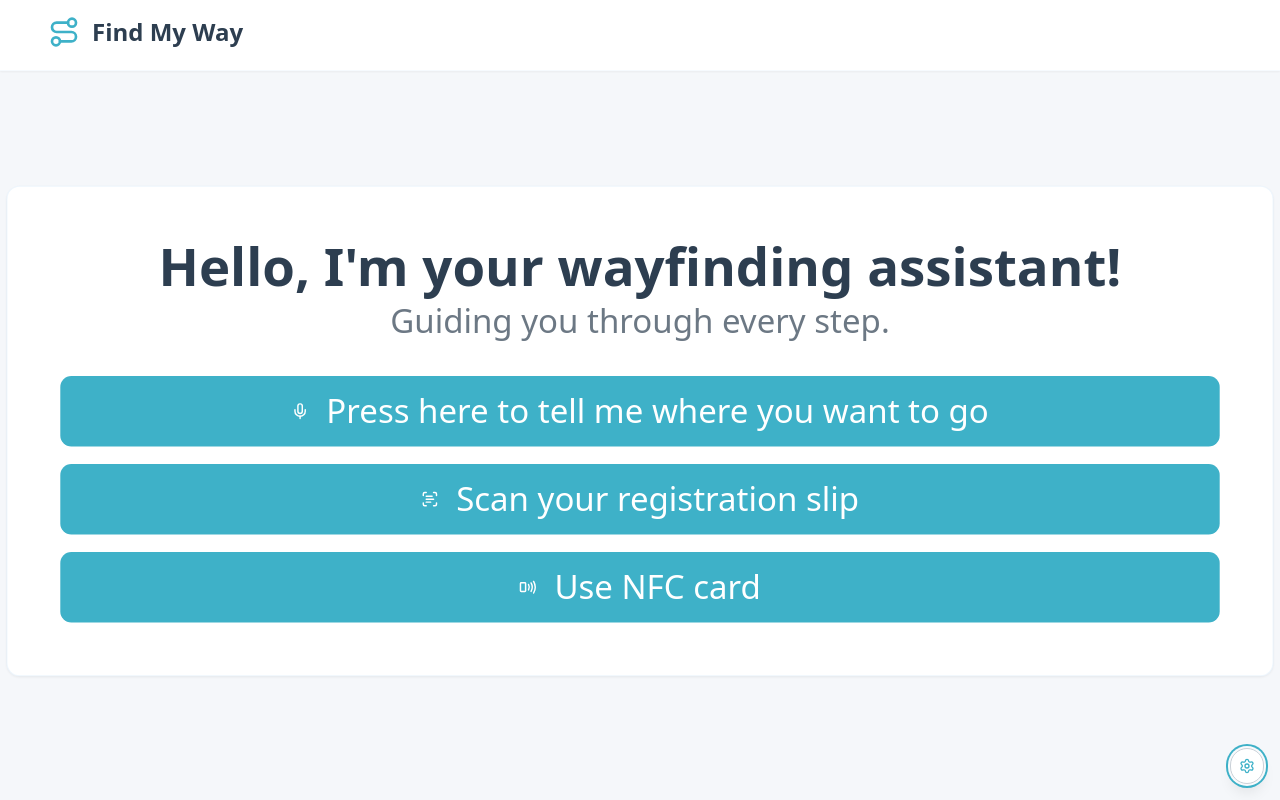
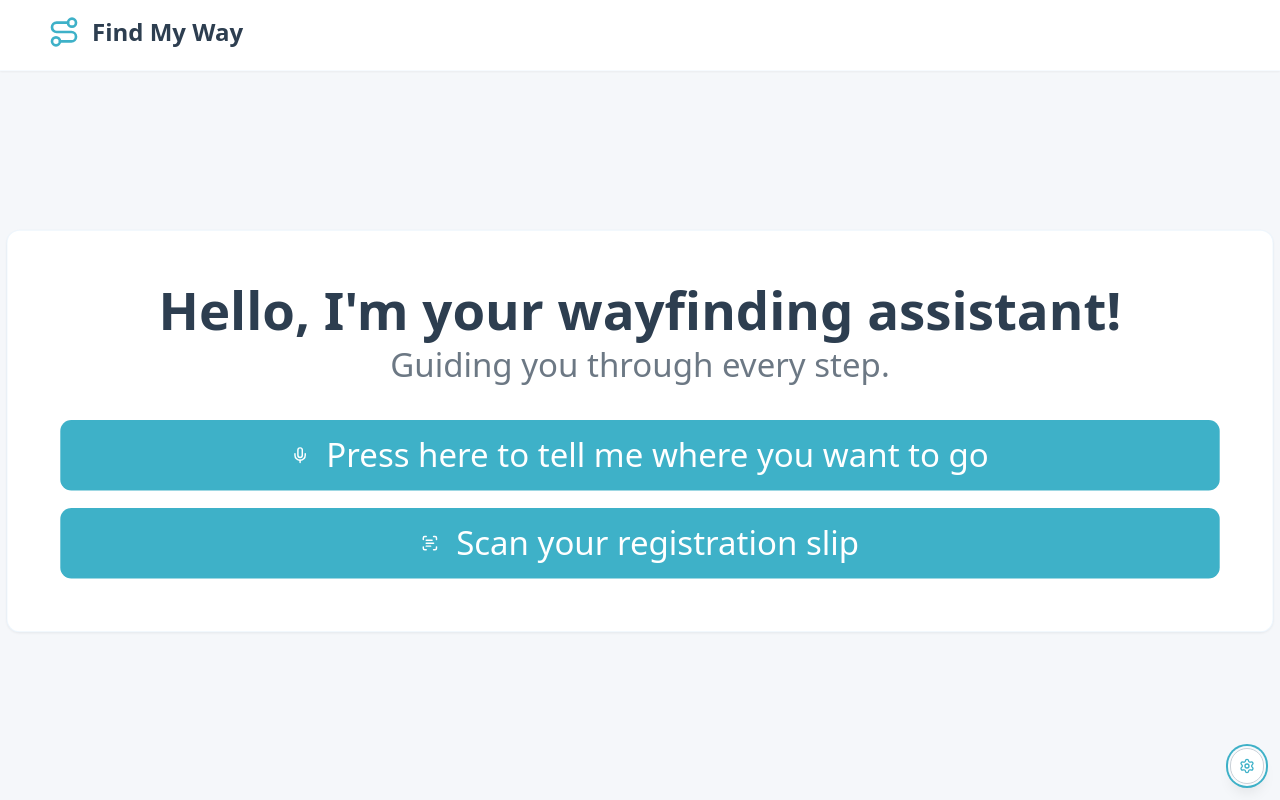
Before and after one commit to rexkoh425/Healthcare-Wayfinding-Kiosk, a Next.js app in the folder touchscreen-display/: page / in a window 1280 px wide. Built offline with nearby package versions, Linux system fonts and the light colour scheme; no server answers.

Commit message:
Removed third button

```diff
--- a/touchscreen-display/src/components/screens/HomeScreen.tsx
+++ b/touchscreen-display/src/components/screens/HomeScreen.tsx
@@ -1,7 +1,7 @@
 import React from "react";
 import { Card } from "@/components/ui/card";
 import { Button } from "@/components/ui/button";
-import { Mic, ScanText, SmartphoneNfc } from "lucide-react";
+import { Mic, ScanText } from "lucide-react";
 import { useRouter } from "next/navigation";
 import useWebSocket from "@/lib/useWebSocket";
 
@@ -16,11 +16,6 @@ const HomeScreen: React.FC = () => {
   const handleTalk = () => {
     send({ type: "action", action: "talk" });
     router.push("/chat");
-  };
-
-  const handleNfc = () => {
-    send({ type: "action", action: "idle" });
-    router.push("/nfc");
   };
 
   return (
@@ -55,16 +50,6 @@ const HomeScreen: React.FC = () => {
             <ScanText className="mr-2 h-8 w-8" />
             Scan your registration slip
           </Button>
-
-          {/* NFC Button */}
-          <Button
-            onClick={handleNfc}
-            size="lg"
-            className="bg-hospital-teal hover:bg-hospital-teal/90 text-white py-8 text-3xl kiosk-button"
-          >
-            <SmartphoneNfc className="mr-2 h-8 w-8" />
-            Use NFC card
-          </Button>
         </div>
       </Card>
     </div>
```
Also changed, not shown: 1 other file (tests, documents, lock files or other folders).
